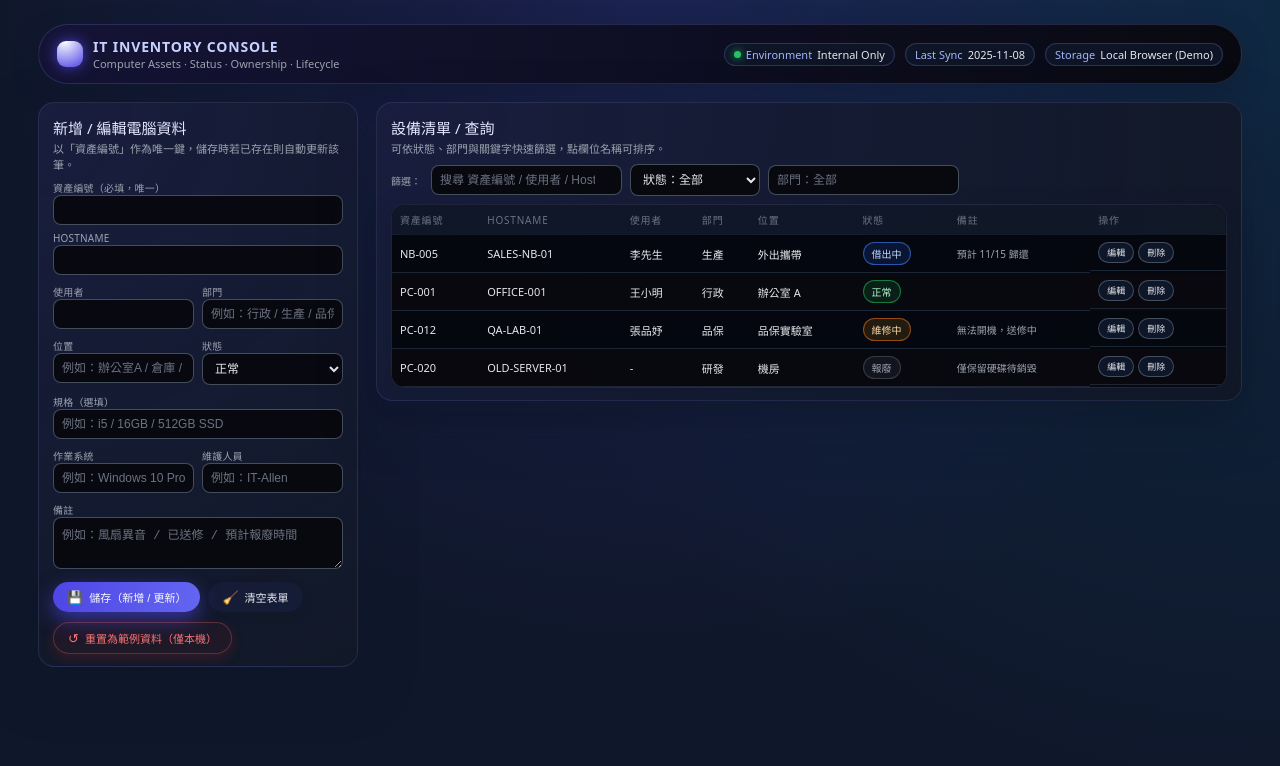
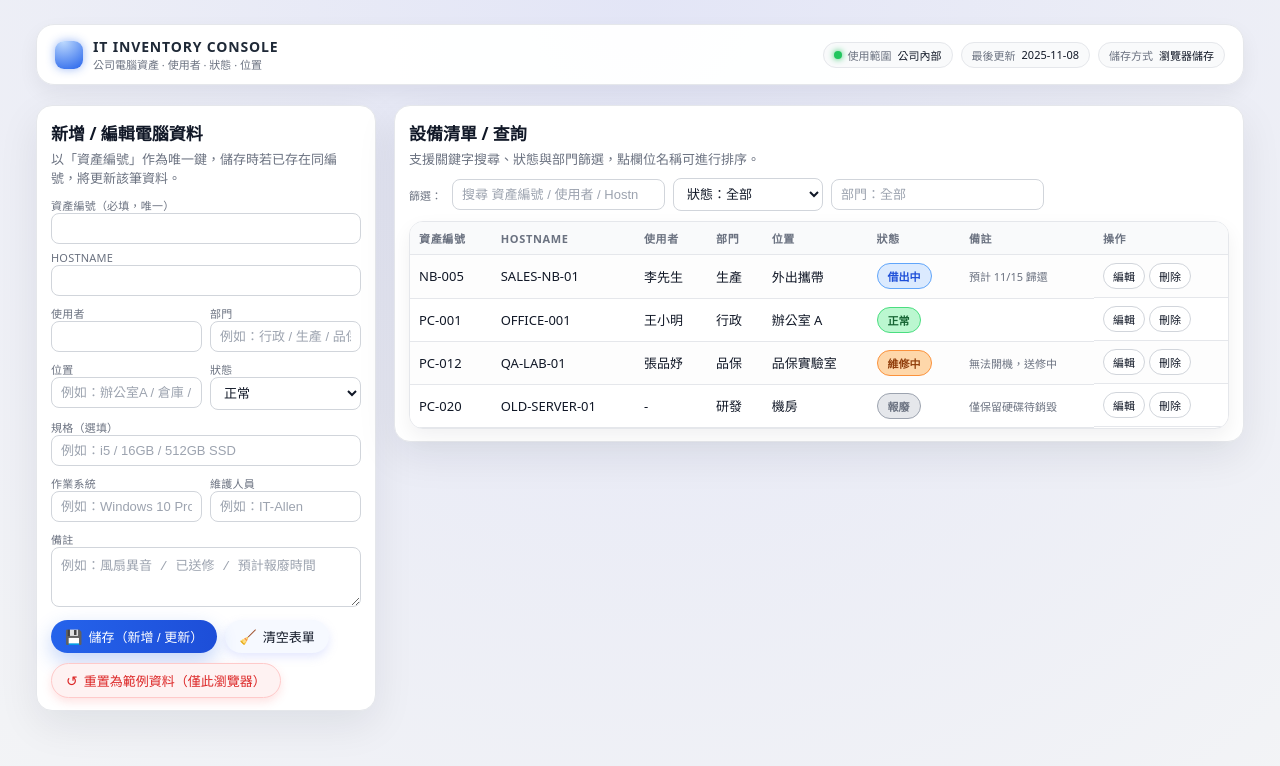
Before and after one commit to lg920731-collab/it-inventory, a plain HTML site: page index.html in a window 1280 px wide. Drawn offline with Linux system fonts and the light colour scheme.

Commit message:
Update index.html
version 3 light background

```diff
--- a/index.html
+++ b/index.html
@@ -4,42 +4,38 @@
   <meta charset="UTF-8">
   <title>IT-Inventory | 電腦設備狀態管理</title>
   <meta name="viewport" content="width=device-width, initial-scale=1.0">
-
-  <!-- 可選：若內網允許，可保留或移除 Google Fonts -->
-  <link href="https://fonts.googleapis.com/css2?family=Inter:wght@300;400;500;600&display=swap" rel="stylesheet">
-
   <style>
     :root {
-      --bg: #0f172a;
-      --bg-soft: #111827;
-      --card-bg: #111827;
-      --border-subtle: rgba(148, 163, 253, 0.14);
-      --accent: #4f46e5;
-      --accent-soft: rgba(79, 70, 229, 0.12);
-      --accent-soft-2: rgba(79, 70, 229, 0.06);
-      --accent-hover: #6366f1;
-      --text: #e5e7eb;
-      --text-soft: #9ca3af;
-      --danger: #f97373;
+      --bg: #f3f4f6;
+      --bg-soft: #ffffff;
+      --card-bg: #ffffff;
+      --border-subtle: #e5e7eb;
+      --accent: #2563eb;
+      --accent-soft: rgba(37,99,235,0.08);
+      --accent-soft-2: rgba(37,99,235,0.04);
+      --accent-hover: #1d4ed8;
+      --text: #111827;
+      --text-soft: #6b7280;
+      --danger: #dc2626;
       --radius-xl: 16px;
       --radius-md: 10px;
-      --shadow-soft: 0 18px 50px rgba(15,23,42,0.55);
-      --shadow-soft-sm: 0 10px 26px rgba(15,23,42,0.42);
+      --shadow-soft: 0 14px 40px rgba(15,23,42,0.08);
+      --shadow-soft-sm: 0 8px 20px rgba(15,23,42,0.06);
       --transition-fast: 0.18s ease;
-      --font: system-ui, -apple-system, BlinkMacSystemFont, "Inter", -system-ui, sans-serif;
+      --font: system-ui, -apple-system, BlinkMacSystemFont, -system-ui, sans-serif;
+      --base-font-size: 15px;
+      --small-font: 13px;
+      --xsmall-font: 11px;
     }
 
-    * {
-      box-sizing: border-box;
-    }
+    * { box-sizing: border-box; }
 
     body {
       margin: 0;
       padding: 0;
       font-family: var(--font);
-      background:
-        radial-gradient(circle at top, rgba(79,70,229,0.18), transparent 65%),
-        radial-gradient(circle at top right, rgba(14,165,233,0.12), transparent 55%),
+      font-size: var(--base-font-size);
+      background: radial-gradient(circle at top, rgba(129,140,248,0.14), transparent),
                   var(--bg);
       color: var(--text);
       min-height: 100vh;
@@ -48,114 +44,119 @@
     .page {
       max-width: 1240px;
       margin: 0 auto;
-      padding: 24px 18px 32px;
+      padding: 24px 16px 32px;
     }
 
-    /* Header / Nav */
+    /* Header */
     .topbar {
       display: flex;
       align-items: center;
       justify-content: space-between;
       gap: 14px;
       padding: 12px 18px;
-      margin-bottom: 18px;
-      border-radius: 999px;
-      background: radial-gradient(circle at top left, rgba(79,70,229,0.18), transparent),
-                  rgba(9, 9, 15, 0.96);
-      border: 1px solid rgba(148, 163, 253, 0.18);
+      margin-bottom: 20px;
+      border-radius: 18px;
+      background: rgba(255,255,255,0.98);
+      border: 1px solid var(--border-subtle);
       box-shadow: var(--shadow-soft-sm);
-      backdrop-filter: blur(18px);
     }
+
     .brand-title {
       display: flex;
       align-items: center;
       gap: 10px;
     }
+
     .brand-logo {
-      width: 26px;
-      height: 26px;
+      width: 28px;
+      height: 28px;
       border-radius: 9px;
-      background: radial-gradient(circle at 30% 0, #ffffff, #4f46e5);
-      box-shadow: 0 0 14px rgba(79,70,229,0.85);
+      background: radial-gradient(circle at 30% 0, #bfdbfe, #2563eb);
+      box-shadow: 0 0 10px rgba(37,99,235,0.45);
     }
+
     .brand-text-main {
       font-weight: 600;
       letter-spacing: 0.06em;
       font-size: 14px;
       text-transform: uppercase;
-      color: #c7d2fe;
+      color: #1f2937;
     }
+
     .brand-text-sub {
-      font-size: 11px;
+      font-size: var(--xsmall-font);
       color: var(--text-soft);
     }
+
     .top-meta {
       display: flex;
       flex-wrap: wrap;
-      gap: 10px;
+      gap: 8px;
       align-items: center;
       justify-content: flex-end;
-      font-size: 11px;
+      font-size: var(--xsmall-font);
       color: var(--text-soft);
     }
+
     .pill {
-      padding: 3px 9px;
+      padding: 4px 10px;
       border-radius: 999px;
-      border: 1px solid rgba(148,163,253,0.22);
-      background: rgba(15,23,42,0.9);
-      display: flex;
+      border: 1px solid #e5e7eb;
+      background: #f9fafb;
+      display: inline-flex;
       align-items: center;
-      gap: 5px;
+      gap: 6px;
     }
+
     .pill-dot {
-      width: 7px;
-      height: 7px;
+      width: 8px;
+      height: 8px;
       border-radius: 999px;
       background: #22c55e;
-      box-shadow: 0 0 8px #22c55e;
+      box-shadow: 0 0 6px #22c55e;
     }
+
     .pill-label {
-      color: #a5b4fc;
+      color: var(--text-soft);
     }
+
     .pill-strong {
-      color: #e5e7eb;
+      color: #111827;
       font-weight: 500;
     }
 
     /* Main layout */
     .layout {
       display: grid;
-      grid-template-columns: minmax(260px, 320px) minmax(0, 1fr);
+      grid-template-columns: minmax(280px, 340px) minmax(0, 1fr);
       gap: 18px;
       align-items: flex-start;
     }
 
     .card {
-      background: radial-gradient(circle at top left, rgba(79,70,229,0.12), transparent),
-                  var(--card-bg);
+      background: var(--card-bg);
       border-radius: var(--radius-xl);
       border: 1px solid var(--border-subtle);
       padding: 14px 14px 12px;
       box-shadow: var(--shadow-soft);
-      backdrop-filter: blur(18px);
     }
 
     .card h2 {
-      margin: 0 0 2px;
-      font-size: 15px;
-      font-weight: 500;
-      color: #e5e7ff;
+      margin: 0 0 4px;
+      font-size: 17px;
+      font-weight: 600;
+      color: #111827;
     }
 
     .card-subtitle {
-      font-size: 11px;
+      font-size: var(--small-font);
       color: var(--text-soft);
-      margin-bottom: 8px;
+      margin-bottom: 10px;
     }
 
     label {
       display: block;
-      font-size: 10px;
+      font-size: var(--xsmall-font);
       margin: 6px 0 3px;
       color: var(--text-soft);
       letter-spacing: 0.02em;
@@ -163,29 +164,35 @@
     }
 
     input, select, textarea {
-      font-size: 12px;
-      padding: 7px 8px;
+      font-size: var(--small-font);
+      padding: 7px 9px;
       width: 100%;
       border-radius: 8px;
-      border: 1px solid rgba(75,85,99,0.9);
-      background: rgba(9,9,15,0.96);
+      border: 1px solid #d1d5db;
+      background: #ffffff;
       color: var(--text);
       outline: none;
-      transition: border-color var(--transition-fast), box-shadow var(--transition-fast), background var(--transition-fast), transform var(--transition-fast);
+      transition: border-color var(--transition-fast),
+                  box-shadow var(--transition-fast),
+                  background var(--transition-fast),
+                  transform var(--transition-fast);
     }
+
     input::placeholder,
     textarea::placeholder {
-      color: #6b7280;
+      color: #9ca3af;
     }
+
     input:focus, select:focus, textarea:focus {
       border-color: var(--accent);
-      box-shadow: 0 0 0 1px rgba(79,70,229,0.35);
-      background: #020817;
+      box-shadow: 0 0 0 2px rgba(37,99,235,0.14);
+      background: #ffffff;
       transform: translateY(-1px);
     }
+
     textarea {
       resize: vertical;
-      min-height: 52px;
+      min-height: 60px;
     }
 
     .row {
@@ -205,7 +212,7 @@
       cursor: pointer;
       border-radius: 999px;
       padding: 7px 14px;
-      font-size: 11px;
+      font-size: var(--small-font);
       border: none;
       background: var(--accent-soft-2);
       color: var(--text);
@@ -213,123 +220,133 @@
       align-items: center;
       gap: 6px;
       transition: all var(--transition-fast);
-      box-shadow: 0 4px 10px rgba(15,23,42,0.4);
+      box-shadow: 0 4px 10px rgba(148,163,253,0.25);
     }
+
     button span.icon {
-      font-size: 13px;
+      font-size: 14px;
       line-height: 1;
     }
+
     button.primary {
       background: linear-gradient(to right, var(--accent), var(--accent-hover));
-      color: #f9fafb;
+      color: #ffffff;
       font-weight: 500;
-      box-shadow: 0 8px 20px rgba(79,70,229,0.6);
+      box-shadow: 0 8px 20px rgba(37,99,235,0.28);
     }
+
     button.primary:hover {
       transform: translateY(-1px);
-      box-shadow: 0 10px 26px rgba(79,70,229,0.8);
+      box-shadow: 0 10px 26px rgba(37,99,235,0.36);
     }
+
     button:hover {
       background: var(--accent-soft);
       transform: translateY(-1px);
-      box-shadow: 0 6px 14px rgba(15,23,42,0.7);
+      box-shadow: 0 6px 14px rgba(148,163,253,0.3);
     }
+
     button.danger {
-      background: rgba(127,29,29,0.12);
+      background: #fef2f2;
       color: var(--danger);
-      box-shadow: 0 4px 12px rgba(127,29,29,0.35);
-      border: 1px solid rgba(248,113,113,0.28);
+      box-shadow: 0 4px 10px rgba(248,113,113,0.2);
+      border: 1px solid #fecaca;
     }
+
     button.danger:hover {
-      background: rgba(127,29,29,0.22);
-      transform: translateY(-1px);
+      background: #fee2e2;
     }
 
     /* Filters + table */
     .filters {
-      margin: 2px 0 8px;
+      margin: 2px 0 10px;
       display: flex;
       flex-wrap: wrap;
       gap: 8px;
       align-items: center;
     }
-    .filters input, .filters select {
-      width: auto;
-      min-width: 130px;
-      padding-right: 26px;
-      background: rgba(9,9,15,0.98);
-    }
+
     .filters-label {
-      font-size: 10px;
+      font-size: var(--xsmall-font);
       color: var(--text-soft);
       margin-right: 2px;
+    }
+
+    .filters input,
+    .filters select {
+      width: auto;
+      min-width: 150px;
+      padding-right: 26px;
+      background: #ffffff;
     }
 
     .table-wrap {
       margin-top: 4px;
       border-radius: 14px;
-      border: 1px solid rgba(148,163,253,0.16);
+      border: 1px solid #e5e7eb;
       overflow: hidden;
-      background: radial-gradient(circle at top, rgba(15,23,42,1), rgba(9,9,15,1));
+      background: #ffffff;
       box-shadow: var(--shadow-soft-sm);
     }
 
     table {
       width: 100%;
       border-collapse: collapse;
-      font-size: 11px;
+      font-size: var(--small-font);
     }
 
     thead {
-      background: linear-gradient(to right, rgba(15,23,42,0.98), rgba(17,24,39,0.98));
-      backdrop-filter: blur(12px);
+      background: #f9fafb;
     }
 
     th, td {
-      padding: 7px 8px;
-      border-bottom: 1px solid rgba(31,41,55,0.9);
-      color: #9ca3af;
+      padding: 8px 9px;
+      border-bottom: 1px solid #e5e7eb;
       text-align: left;
       white-space: nowrap;
     }
 
     th {
-      font-size: 10px;
-      font-weight: 500;
+      font-size: var(--xsmall-font);
+      font-weight: 600;
       text-transform: uppercase;
-      letter-spacing: 0.08em;
-      color: #6b7280;
+      letter-spacing: 0.06em;
+      color: var(--text-soft);
       position: sticky;
       top: 0;
       z-index: 5;
       cursor: pointer;
       user-select: none;
+      background: #f9fafb;
     }
 
     th[data-sort]:hover {
-      color: #a5b4fc;
-      background: rgba(15,23,42,0.96);
+      color: var(--accent);
+      background: #eef2ff;
     }
 
     tbody tr {
-      transition: background var(--transition-fast), transform var(--transition-fast), box-shadow var(--transition-fast);
+      transition: background var(--transition-fast),
+                  transform var(--transition-fast),
+                  box-shadow var(--transition-fast);
     }
 
     tbody tr:nth-child(even) {
-      background: rgba(9,9,15,0.98);
+      background: #ffffff;
     }
+
     tbody tr:nth-child(odd) {
-      background: rgba(6,8,16,0.98);
+      background: #fdfdfd;
     }
 
     tbody tr:hover {
-      background: rgba(17,24,39,1);
+      background: #eff6ff;
       transform: translateY(-1px);
-      box-shadow: 0 8px 18px rgba(15,23,42,0.85);
+      box-shadow: 0 4px 10px rgba(148,163,253,0.35);
     }
 
     td {
-      color: #e5e7eb;
+      color: #111827;
       max-width: 260px;
       overflow: hidden;
       text-overflow: ellipsis;
@@ -339,38 +356,42 @@
     .status-repair,
     .status-retired,
     .status-loan {
-      font-size: 10px;
-      font-weight: 500;
-      padding: 3px 8px;
+      font-size: var(--xsmall-font);
+      font-weight: 600;
+      padding: 4px 10px;
       border-radius: 999px;
       display: inline-flex;
       align-items: center;
       gap: 4px;
     }
+
     .status-ok {
-      color: #bbf7d0;
-      background: rgba(22,163,74,0.16);
-      border: 1px solid rgba(34,197,94,0.55);
+      color: #166534;
+      background: #bbf7d0;
+      border: 1px solid #4ade80;
     }
+
     .status-repair {
-      color: #fed7aa;
-      background: rgba(234,179,8,0.12);
-      border: 1px solid rgba(249,115,22,0.55);
+      color: #92400e;
+      background: #fed7aa;
+      border: 1px solid #fb923c;
     }
+
     .status-retired {
-      color: #9ca3af;
-      background: rgba(75,85,99,0.18);
-      border: 1px solid rgba(75,85,99,0.6);
+      color: #6b7280;
+      background: #e5e7eb;
+      border: 1px solid #9ca3af;
     }
+
     .status-loan {
-      color: #bfdbfe;
-      background: rgba(37,99,235,0.16);
-      border: 1px solid rgba(59,130,246,0.6);
+      color: #1d4ed8;
+      background: #dbeafe;
+      border: 1px solid #60a5fa;
     }
 
     .note {
-      font-size: 10px;
-      color: #9ca3af;
+      font-size: var(--xsmall-font);
+      color: var(--text-soft);
       white-space: nowrap;
     }
 
@@ -378,19 +399,21 @@
       display: flex;
       gap: 4px;
     }
+
     .actions button {
-      padding: 3px 8px;
-      font-size: 9px;
+      padding: 4px 9px;
+      font-size: var(--xsmall-font);
       box-shadow: none;
-      background: rgba(15,23,42,0.98);
+      background: #ffffff;
       border-radius: 999px;
-      border: 1px solid rgba(75,85,99,0.9);
+      border: 1px solid #d1d5db;
     }
+
     .actions button:hover {
-      background: rgba(79,70,229,0.16);
+      background: #eff6ff;
       border-color: var(--accent);
       transform: translateY(-1px);
-      box-shadow: 0 4px 10px rgba(15,23,42,0.85);
+      box-shadow: 0 3px 8px rgba(148,163,253,0.35);
     }
 
     @media (max-width: 860px) {
@@ -398,7 +421,6 @@
       .topbar {
         flex-direction: column;
         align-items: flex-start;
-        border-radius: 18px;
       }
       .layout {
         grid-template-columns: 1fr;
@@ -407,7 +429,6 @@
   </style>
 </head>
 <body>
-
 <div class="page">
   <!-- Top bar -->
   <div class="topbar">
@@ -415,22 +436,22 @@
       <div class="brand-logo"></div>
       <div>
         <div class="brand-text-main">IT INVENTORY CONSOLE</div>
-        <div class="brand-text-sub">Computer Assets · Status · Ownership · Lifecycle</div>
+        <div class="brand-text-sub">公司電腦資產 · 使用者 · 狀態 · 位置</div>
       </div>
     </div>
     <div class="top-meta">
       <div class="pill">
         <div class="pill-dot"></div>
-        <span class="pill-label">Environment</span>
-        <span class="pill-strong">Internal Only</span>
+        <span class="pill-label">使用範圍</span>
+        <span class="pill-strong">公司內部</span>
       </div>
       <div class="pill">
-        <span class="pill-label">Last Sync</span>
+        <span class="pill-label">最後更新</span>
         <span class="pill-strong" id="lastSync">—</span>
       </div>
       <div class="pill">
-        <span class="pill-label">Storage</span>
-        <span class="pill-strong">Local Browser (Demo)</span>
+        <span class="pill-label">儲存方式</span>
+        <span class="pill-strong">瀏覽器儲存</span>
       </div>
     </div>
   </div>
@@ -439,7 +460,9 @@
     <!-- Left: Form -->
     <div class="card">
       <h2 id="formTitle">新增 / 編輯電腦資料</h2>
-      <div class="card-subtitle">以「資產編號」作為唯一鍵，儲存時若已存在則自動更新該筆。</div>
+      <div class="card-subtitle">
+        以「資產編號」作為唯一鍵，儲存時若已存在同編號，將更新該筆資料。
+      </div>
 
       <form id="pcForm">
         <label>資產編號（必填，唯一）
@@ -515,7 +538,7 @@
         <div class="btn-row">
           <button type="button" class="danger" onclick="resetToDefault()">
             <span class="icon">↺</span>
-            <span>重置為範例資料（僅本機）</span>
+            <span>重置為範例資料（僅此瀏覽器）</span>
           </button>
         </div>
       </form>
@@ -524,7 +547,9 @@
     <!-- Right: List -->
     <div class="card">
       <h2>設備清單 / 查詢</h2>
-      <div class="card-subtitle">可依狀態、部門與關鍵字快速篩選，點欄位名稱可排序。</div>
+      <div class="card-subtitle">
+        支援關鍵字搜尋、狀態與部門篩選，點欄位名稱可進行排序。
+      </div>
 
       <div class="filters">
         <span class="filters-label">篩選：</span>
@@ -820,7 +845,7 @@
   }
 
   function resetToDefault() {
-    if (!confirm("此動作僅影響本機瀏覽器，將清除目前資料並還原為範例，確定？")) return;
+    if (!confirm("此動作僅影響此瀏覽器，將清除目前資料並還原為範例，確定？")) return;
     localStorage.removeItem(STORAGE_KEY);
     computers = [...defaultComputers];
     updateLastSync();
@@ -839,6 +864,5 @@
     renderTable();
   })();
 </script>
-
 </body>
 </html>
```
Lines whose indentation alone changed are shown as unchanged.
